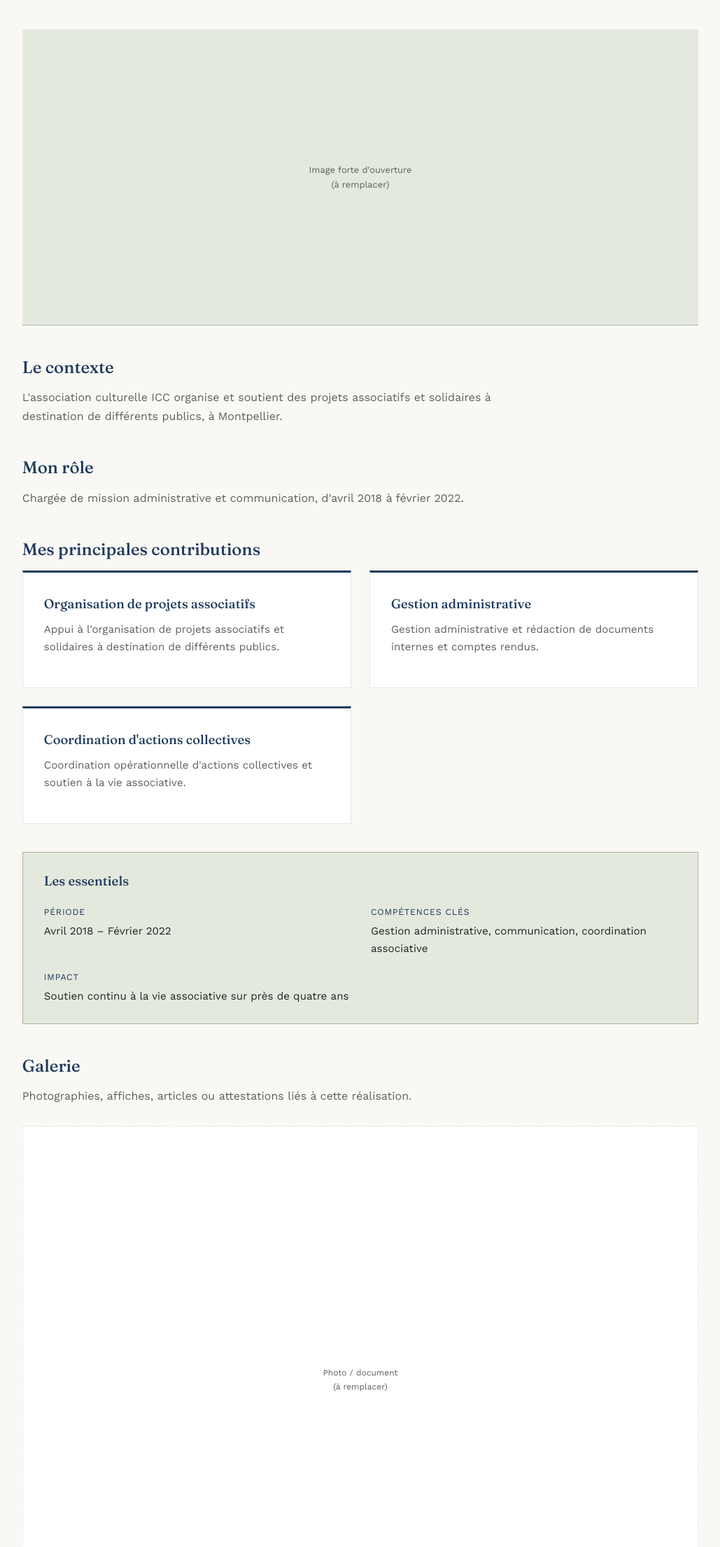
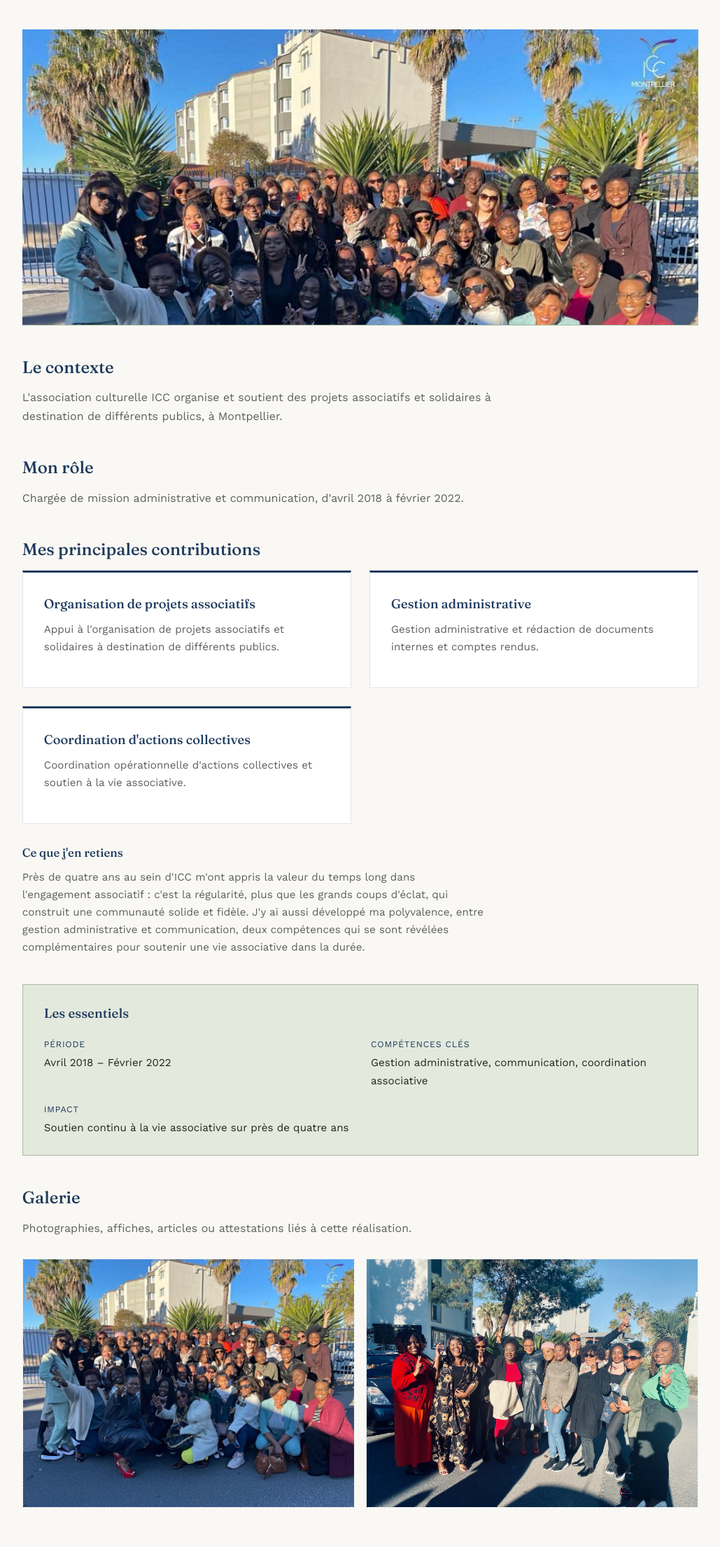
Before and after one commit to Theresialut/Theresiakivuidiportfolio, a plain HTML site: page realisation-icc.html in a window 1280 px wide. Shown: the part 326-2536 px from the top of the page at 70% size, without its empty margins (125-1154 px from the left). Drawn offline with nearby package versions, Linux system fonts and the light colour scheme.

Commit message:
Add files via upload

```diff
--- a/realisation-icc.html
+++ b/realisation-icc.html
@@ -36,7 +36,7 @@
 
   <section style="padding-top:30px;">
     <div class="container">
-      <div class="project-thumb" style="aspect-ratio:16/7; margin-bottom:40px;">Image forte d'ouverture<br>(à remplacer)</div>
+      <div class="project-thumb" style="aspect-ratio:16/7; margin-bottom:40px; overflow:hidden; padding:0;"><img src="assets/images/icc-groupe-exterieur.jpg" alt="Équipe et membres de l'association culturelle ICC, Montpellier" style="width:100%; height:100%; object-fit:cover; object-position:top;"></div>
 
       <h2>Le contexte</h2>
       <p style="color:var(--ink-soft); max-width:70ch;">
@@ -55,6 +55,9 @@
         <div class="domain-card"><h3>Coordination d'actions collectives</h3><p>Coordination opérationnelle d'actions collectives et soutien à la vie associative.</p></div>
       </div>
 
+      <h3 style="margin-top:28px; font-size:1.05rem;">Ce que j'en retiens</h3>
+      <p style="color:var(--ink-soft); font-size:0.95rem; max-width:70ch;">Près de quatre ans au sein d'ICC m'ont appris la valeur du temps long dans l'engagement associatif : c'est la régularité, plus que les grands coups d'éclat, qui construit une communauté solide et fidèle. J'y ai aussi développé ma polyvalence, entre gestion administrative et communication, deux compétences qui se sont révélées complémentaires pour soutenir une vie associative dans la durée.</p>
+
       <div class="essentials">
         <h3 style="margin-bottom:18px;">Les essentiels</h3>
         <dl>
@@ -67,7 +70,8 @@
       <h2 style="margin-top:40px;">Galerie</h2>
       <p style="color:var(--ink-soft);">Photographies, affiches, articles ou attestations liés à cette réalisation.</p>
       <div class="proof-gallery">
-        <div class="proof-item">Photo / document<br>(à remplacer)</div>
+        <div class="proof-item" style="overflow:hidden; padding:0;"><img src="assets/images/icc-groupe-exterieur.jpg" alt="Membres de l'association culturelle ICC réunis à Montpellier" style="width:100%; height:100%; object-fit:cover;"></div>
+        <div class="proof-item" style="overflow:hidden; padding:0;"><img src="assets/images/icc-groupe-rue.jpg" alt="Membres de l'association culturelle ICC" style="width:100%; height:100%; object-fit:cover;"></div>
       </div>
 
       <div class="next-project">
@@ -84,7 +88,7 @@
     <div class="foot-links">
       <a href="https://www.linkedin.com/in/theresiakivuidi" target="_blank" rel="noopener">LinkedIn</a>
       <a href="mailto:kivuiditheresia@gmail.com">Email</a>
-      <a href="#">CV</a>
+      <a href="assets/cv/Theresia_Kivuidi_Lutonadio_CV.pdf" target="_blank" rel="noopener" download>CV</a>
       <a href="#">Horizon.co</a>
     </div>
   </div>
```
Also changed, not shown: realisations.html (+1 -1 lines).
